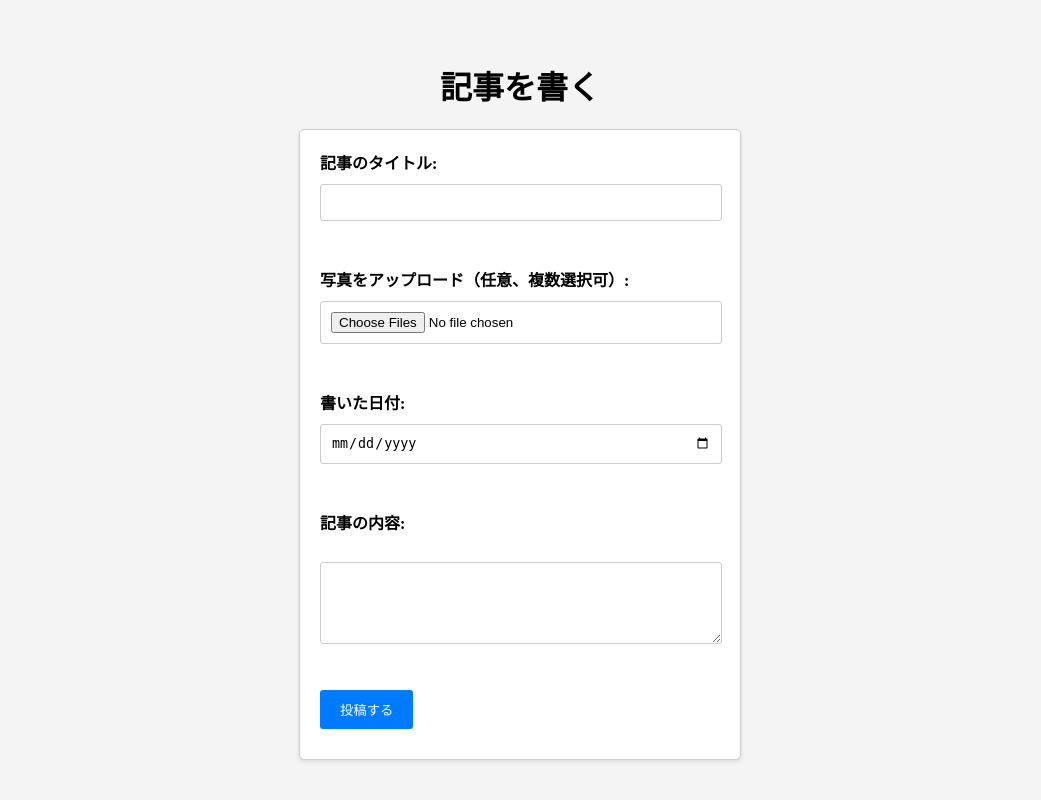
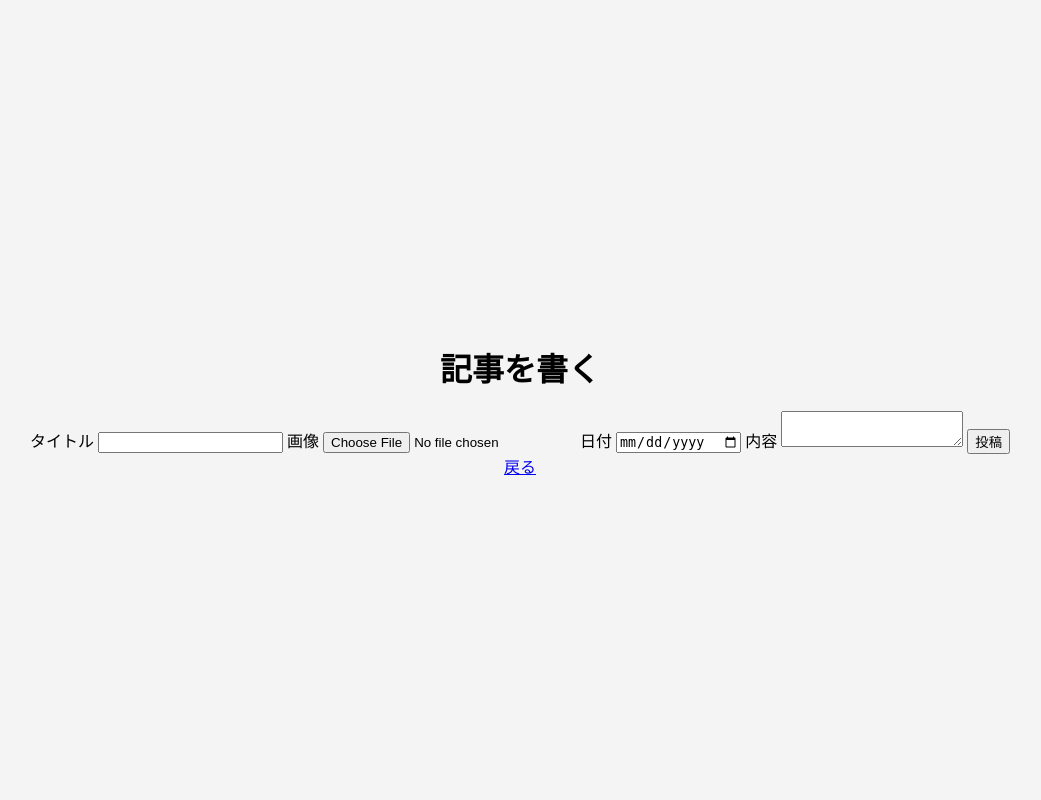
Before and after one commit to nishiyu0919/Chelsea, a Flask app: page /write in a window 1280 px wide. Shown: the whole page, without its empty margins (120-1161 px from the left). Run offline with Flask 3, Linux system fonts and the light colour scheme.

Commit message:
10/3 15:11

```diff
--- a/app.py
+++ b/app.py
@@ -1,36 +1,79 @@
-from flask import Flask, render_template, request, redirect, url_for
+import os
+from flask import Flask, render_template, request, redirect, url_for, send_from_directory
+from werkzeug.utils import secure_filename
+from db import get_connection
+from datetime import datetime
 
 app = Flask(__name__)
 
-# 記事データを格納するリスト（実際のデータベースなどに置き換える必要があります）
-blog_posts = []
+# アップロードされた画像ファイルを保存するディレクトリ
+UPLOAD_FOLDER = 'static/images'
+app.config['UPLOAD_FOLDER'] = UPLOAD_FOLDER
+
+def allowed_file(filename):
+    # 拡張子のチェックを行う関数
+    return '.' in filename and filename.rsplit('.', 1)[1].lower() in {'jpg', 'jpeg', 'png', 'gif'}
 
 @app.route('/')
 def index():
-    return render_template('top.html', blog_posts=blog_posts)
+    conn = get_connection()
+    cursor = conn.cursor()
+    cursor.execute('SELECT * FROM blog')
+    blog_posts = cursor.fetchall()
+    conn.close()
+    return render_template('top.html', posts=blog_posts)
 
-# /write ルートを追加
 @app.route('/write', methods=['GET', 'POST'])
 def write():
     if request.method == 'POST':
         title = request.form['title']
-        image = request.files['image'] if 'image' in request.files else None
-        date = request.form['date']
+        date_str = request.form['date']
+
+        try:
+            # フォームから取得した日付文字列を datetime オブジェクトに変換
+            date = datetime.strptime(date_str, '%Y-%m-%d')
+        except ValueError:
+            return "無効な日付形式です。正しい形式は 'YYYY-MM-DD' です。", 400
+
         content = request.form['content']
 
-        # データベースに記事を保存するなど、必要な処理を追加
+        if 'image' not in request.files:
+            return "画像が選択されていません", 400
 
-        # このサンプルでは記事データをリストに追加しています
-        blog_posts.append({
-            'title': title,
-            'image': image,
-            'date': date,
-            'content': content
-        })
+        image = request.files['image']
 
-        return redirect(url_for('index'))
+        if image.filename == '':
+            return "画像ファイルがありません", 400
+
+        if image and allowed_file(image.filename):
+            image_filename = secure_filename(image.filename)
+            image.save(os.path.join(app.config['UPLOAD_FOLDER'], image_filename))
+
+            conn = get_connection()
+            cursor = conn.cursor()
+            cursor.execute('INSERT INTO blog (title, image, date, content) VALUES (%s, %s, %s, %s)',
+                           (title, image.read(), date, content))
+            conn.commit()
+            conn.close()
+            return redirect(url_for('index'))
 
     return render_template('write.html')
 
+@app.route('/read/<int:post_id>')
+def read(post_id):
+    conn = get_connection()
+    cursor = conn.cursor()
+    cursor.execute('SELECT * FROM blog WHERE id = %s', (post_id,))
+    post = cursor.fetchone()
+    conn.close()
+
+    if post is None:
+        return "記事が見つかりません", 404
+
+    # 画像を表示するためにバイナリデータをBase64にエンコード
+    image_data = post[2]  # 画像データは3番目の列にあると仮定
+
+    return render_template('read.html', post=post, image_data=image_data)
+
 if __name__ == '__main__':
     app.run(debug=True)
--- a/static/css/write.css
+++ b/static/css/write.css
@@ -1,4 +1,3 @@
-/* ページ全体のスタイル */
 body {
     display: flex;
     flex-direction: column;
@@ -9,63 +8,21 @@ body {
     padding: 0;
     background-color: #f4f4f4;
 }
-
-/* ヘッダータイトルのスタイル */
-h1 {
-    text-align: center;
-}
-
-/* フォームのスタイル */
-form {
-    max-width: 400px;
-    width: 100%;
-    padding: 20px;
+.card {
+    max-width: 600px;
     background-color: #fff;
     border: 1px solid #ccc;
     border-radius: 5px;
+    padding: 20px;
     box-shadow: 0 2px 4px rgba(0, 0, 0, 0.1);
 }
-
-/* フォーム要素のスタイル */
-label, input, textarea {
-    display: block;
-    margin-bottom: 10px;
-}
-
-/* ラベルのスタイル */
-label {
+.card label {
     font-weight: bold;
 }
-
-/* テキスト入力、日付入力、ファイル入力、テキストエリアのスタイル */
-input[type="text"],
-input[type="date"],
-input[type="file"],
-textarea {
-    width: calc(100% - 20px); /* 横の余白を均等に設定 */
-    padding: 10px;
-    border: 1px solid #ccc;
-    border-radius: 3px;
-}
-
-/* 送信ボタンのスタイル */
-input[type="submit"] {
-    background-color: #007BFF;
-    color: #fff;
-    padding: 10px 20px;
-    border: none;
-    border-radius: 3px;
-    cursor: pointer;
-}
-
-/* 送信ボタンのホバースタイル */
-input[type="submit"]:hover {
-    background-color: #0056b3;
-}
-
 .image-preview {
     display: flex;
     flex-wrap: wrap;
+    margin-top: 10px;
 }
 .image-preview img {
     max-width: 100px;
--- a/templates/write.html
+++ b/templates/write.html
@@ -4,59 +4,29 @@
     <meta charset="UTF-8">
     <meta name="viewport" content="width=device-width, initial-scale=1.0">
     <link rel="stylesheet" href="{{ url_for('static', filename='css/write.css') }}">
-    <title>記事を書く</title>
+    <title>サッカーブログ</title>
 </head>
 <body>
-    <h1>記事を書く</h1>
-    <form method="POST" enctype="multipart/form-data">
-        <label for="title">記事のタイトル:</label>
-        <input type="text" id="title" name="title" required><br><br>
+    <header>
+        <h1>記事を書く</h1>
+    </header>
+    <div class="container">
+        <form method="POST" action="/write" enctype="multipart/form-data">
+            <label for="title">タイトル</label>
+            <input type="text" name="title" id="title" required>
 
-        <label for="image">写真をアップロード（任意、複数選択可）:</label>
-        <input type="file" id="image" name="image" multiple><br><br>
+            <label for="image">画像</label>
+            <input type="file" name="image" id="image" accept="image/*">
 
-        <!-- 写真のプレビューを表示するための要素 -->
-        <div class="image-preview" id="image-preview"></div>
+            <label for="date">日付</label>
+            <input type="date" name="date" id="date" required>
 
-        <label for="date">書いた日付:</label>
-        <input type="date" id="date" name="date" required><br><br>
+            <label for="content">内容</label>
+            <textarea name="content" id="content" required></textarea>
 
-        <label for="content">記事の内容:</label><br>
-        <textarea id="content" name="content" rows="4" cols="50" required></textarea><br><br>
-
-        <input type="submit" value="投稿する">
-    </form>
-
-    <!-- JavaScriptを使用して写真のプレビューを更新 -->
-    <script>
-        const imageInput = document.getElementById('image');
-        const imagePreview = document.getElementById('image-preview');
-
-        imageInput.addEventListener('change', (e) => {
-            // 選択されたファイルを処理
-            for (const file of e.target.files) {
-                if (file.type.startsWith('image/')) {
-                    const imageItem = document.createElement('div');
-                    imageItem.classList.add('image-item');
-
-                    const img = document.createElement('img');
-                    img.src = URL.createObjectURL(file);
-                    img.setAttribute('width', '100');
-                    img.setAttribute('height', '100');
-                    imageItem.appendChild(img);
-
-                    const removeButton = document.createElement('span');
-                    removeButton.classList.add('remove-button');
-                    removeButton.innerText = '×';
-                    removeButton.addEventListener('click', () => {
-                        imageItem.remove(); // ×マークをクリックして写真を削除
-                    });
-                    imageItem.appendChild(removeButton);
-
-                    imagePreview.appendChild(imageItem);
-                }
-            }
-        });
-    </script>
+            <input type="submit" value="投稿">
+        </form>
+    </div>
+    <a href="{{ url_for('index') }}">戻る</a>
 </body>
 </html>
```
Also changed, not shown: db.py (+8 -0 lines), templates/read.html (added, +20 -0 lines), templates/top.html (+8 -9 lines), static/images/19045.png (added), static/images/20778.png (added), static/images/Spotify.jpeg (added), 2 other files.
